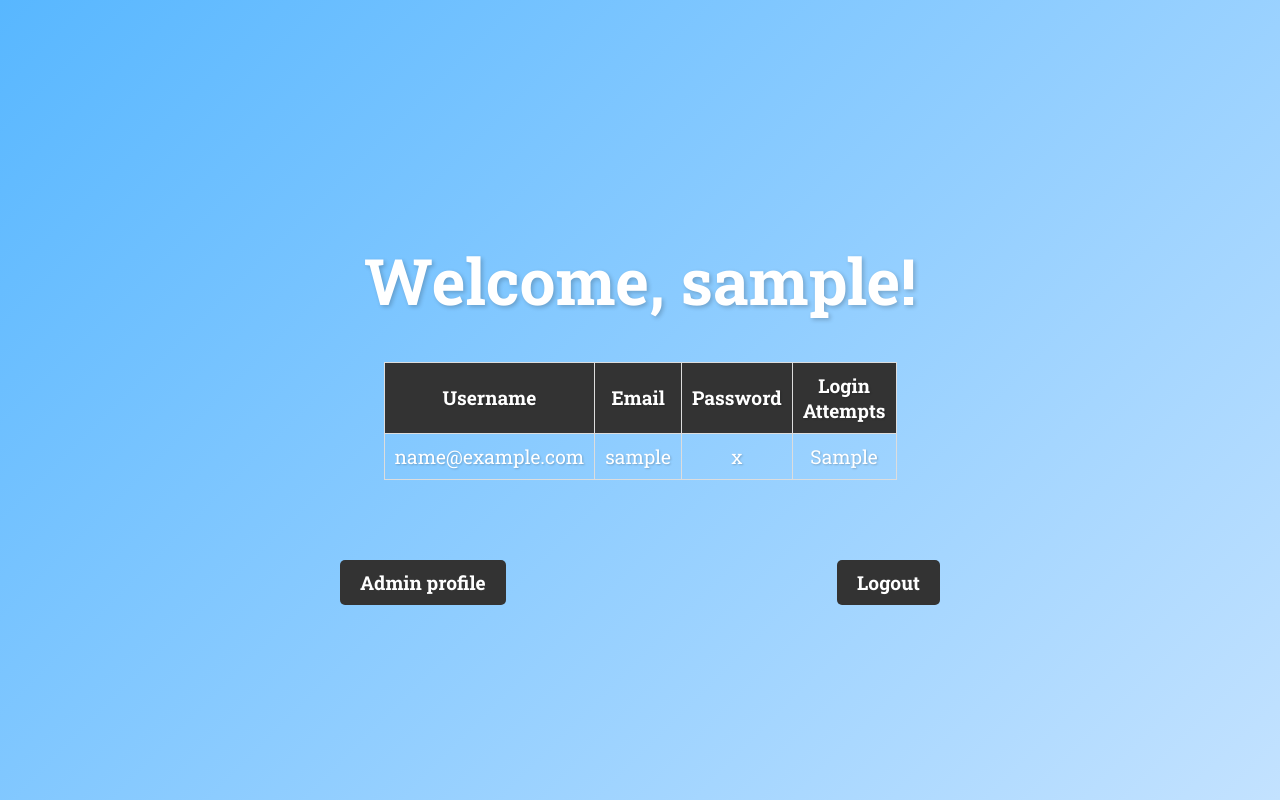
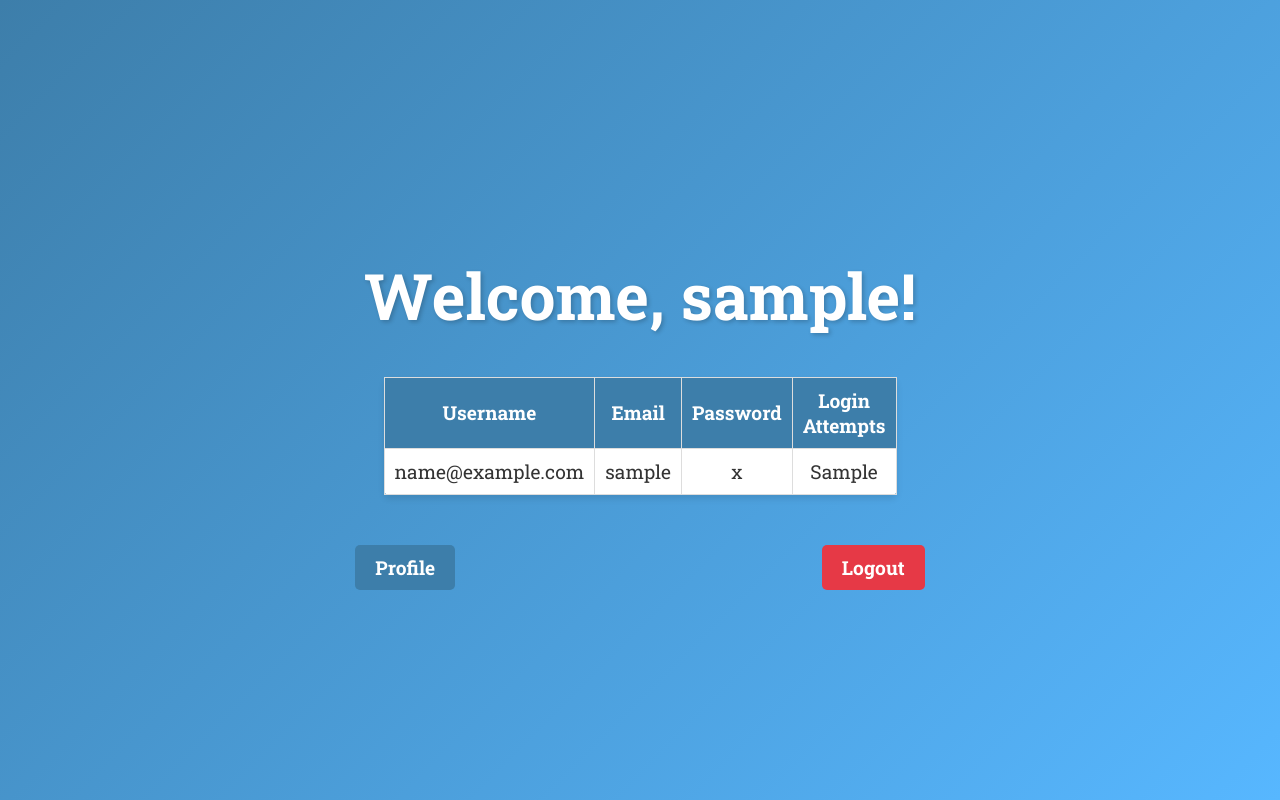
Before and after one commit to mayarom/Security_login_system, a Flask app: page /admin_dashboard in a window 1280 px wide. Run offline with Flask 3, Linux system fonts and the light colour scheme; the visitor is signed in with stand-in values (Sample User, id 1); tables that the repository leaves empty or names only in its code hold one stand-in row (values such as "Sample post").

Commit message:
Add files via upload

```diff
--- a/app.py
+++ b/app.py
@@ -5,8 +5,9 @@ from flask import jsonify
 from datetime import datetime
 from werkzeug.security import generate_password_hash, check_password_hash
 from security import check_password_hash_compat
+from flask import flash
+from security import password_policy, is_valid_email
 from flask import Flask, render_template, request, redirect, url_for, session
-from flask import flash
 
 
 app = Flask(__name__)
@@ -97,9 +98,6 @@ def admin_login():
     return render_template('admin_login.html')
 
 
-...
-
-
 @app.route('/register', methods=['GET', 'POST'])
 def register():
     if request.method == 'POST':
@@ -107,8 +105,14 @@ def register():
         username = request.form['username']
         password = request.form['password']
 
-        print(
-            f"Registering user: {username}, email: {email}, password: {password}")
+        # Check password policy
+        if not password_policy(password):
+            flash("Password must contain at least 8 characters, 1 uppercase letter, 1 lowercase letter, 1 number and 1 special character")
+            return render_template('register.html')
+
+        if not is_valid_email(email):
+            flash("Please provide a valid email address")
+            return render_template('register.html')
 
         db = Database()
         try:
@@ -118,12 +122,14 @@ def register():
                      (email, username, hashed_password))
             db.con.commit()
             db.close()
-            print("User registered successfully")
+            print(
+                f"User registered successfully: {username}, email: {email}, password: {password}")
             return redirect(url_for('user_login'))
         except Exception as e:
             db.con.rollback()
             db.close()
             print(f"Error: {str(e)}")
+            flash(str(e))
             return render_template('register.html', error=str(e))
     else:
         return render_template('register.html')
@@ -171,6 +177,9 @@ def user_profile():
     db = Database()
     user = db.query(
         'SELECT * FROM users WHERE username = %s', (session['user'],))[0]
+    #fill the email and username fields with the current values
+
+
     db.close()
 
     return render_template('user_profile.html', user=user)
@@ -202,7 +211,8 @@ def edit_user_profile():
         db = Database()
         try:
             print(f"Fetching user: {session['user']}")
-            user = db.query_one('SELECT * FROM users WHERE username = %s', (session['user'],))
+            user = db.query_one(
+                'SELECT * FROM users WHERE username = %s', (session['user'],))
             print(f"User fetched: {user}")
 
             if not check_password_hash(user['password'], old_password):
@@ -223,12 +233,14 @@ def edit_user_profile():
     else:
         db = Database()
         print(f"Fetching user: {session['user']}")
-        user = db.query_one('SELECT * FROM users WHERE username = %s', (session['user'],))
+        user = db.query_one(
+            'SELECT * FROM users WHERE username = %s', (session['user'],))
 
         print(f"User fetched: {user}")
         db.close()
 
         return render_template('edit_user_profile.html', user=user)
+
 
 @app.route('/edit_admin_profile', methods=['GET', 'POST'])
 def edit_admin_profile():
@@ -244,7 +256,8 @@ def edit_admin_profile():
         db = Database()
         try:
             print(f"Fetching admin: {session['admin']}")
-            admin = db.query_one('SELECT * FROM admin_users WHERE username = %s', (session['admin'],))
+            admin = db.query_one(
+                'SELECT * FROM admin_users WHERE username = %s', (session['admin'],))
             print(f"Admin fetched: {admin}")
 
             if not check_password_hash(admin['password'], old_password):
@@ -265,7 +278,8 @@ def edit_admin_profile():
     else:
         db = Database()
         print(f"Fetching admin: {session['admin']}")
-        admin = db.query_one('SELECT * FROM admin_users WHERE username = %s', (session['admin'],))
+        admin = db.query_one(
+            'SELECT * FROM admin_users WHERE username = %s', (session['admin'],))
 
         print(f"Admin fetched: {admin}")
         db.close()
@@ -273,7 +287,5 @@ def edit_admin_profile():
         return render_template('edit_admin_profile.html', admin=admin)
 
 
-
-
 if __name__ == '__main__':
     app.run(debug=True)
--- a/templates/admin_dashboard.html
+++ b/templates/admin_dashboard.html
@@ -11,7 +11,7 @@
     <style>
         body {
             font-family: 'Roboto Slab', serif;
-            background: linear-gradient(135deg, #58B7FF 0%, #C3E2FF 100%);
+            background: linear-gradient(135deg, #3D7EAA 0%, #57B7FF 100%);
             display: flex;
             flex-direction: column;
             justify-content: center;
@@ -33,6 +33,9 @@
             width: 90%;
             margin: 0 auto;
             margin-bottom: 50px;
+            background-color: #FFFFFF;
+            box-shadow: 0 4px 6px rgba(0, 0, 0, 0.1);
+            border-radius: 5px;
         }
 
         th,
@@ -41,12 +44,12 @@
             padding: 10px;
             border: 1px solid #ddd;
             font-size: 1.2em;
-            color: #FFFFFF;
-            text-shadow: 1px 1px 2px rgba(0, 0, 0, 0.2);
+            color: #333;
         }
 
         th {
-            background-color: #333;
+            background-color: #3D7EAA;
+            color: #FFFFFF;
         }
 
         tr:nth-child(even) {
@@ -71,15 +74,15 @@
             text-decoration: none;
             color: #fff;
             border-radius: 5px;
-            transition: background-color 0.3s;
+            transition: background-color 0.3s, color 0.3s;
         }
 
         .admin-profile {
-            background-color: #333;
+            background-color: #3D7EAA;
         }
 
         .admin-logout {
-            background-color: #333;
+            background-color: #E63946;
         }
 
         .admin-button:hover {
@@ -112,14 +115,9 @@
                 {% endfor %}
             </tbody>
         </table>
-    </div>
-    <div class="admin-buttons">
-        <a href="{{ url_for('admin_profile', username=admin.username) }}" class="admin-button admin-logout">Admin profile</a>
-
-        <a href="{{ url_for('logout') }}" class="admin-button admin-logout">Logout</a>
+        <div class="admin-buttons">
+            <a class="admin-button admin-profile" href="/admin_profile">Profile</a>
+            <a class="admin-button admin-logout" href="/home">Logout</a>
+        </div>
     </div>
 </body>
-
-
-
-</html>
--- a/templates/user_profile.html
+++ b/templates/user_profile.html
@@ -61,10 +61,8 @@
 <body>
     <h1>User Profile</h1>
     <p><strong>Username:</strong> {{ user.username }}</p>
-    <p><strong>Password:</strong> {{ user.password }}</p>
     <p><strong>Email:</strong> {{ user.email }}</p>
     <div class="buttons-container">
-        <a href="{{ url_for('edit_user_profile', username=user.username) }}">Edit Profile</a>
         <a href="{{ url_for('home') }}">Logout</a>
     </div>
 </body>
```
Also changed, not shown: main.py (+8 -7 lines), security.py (+45 -3 lines), templates/register.html (+31 -1 lines).
